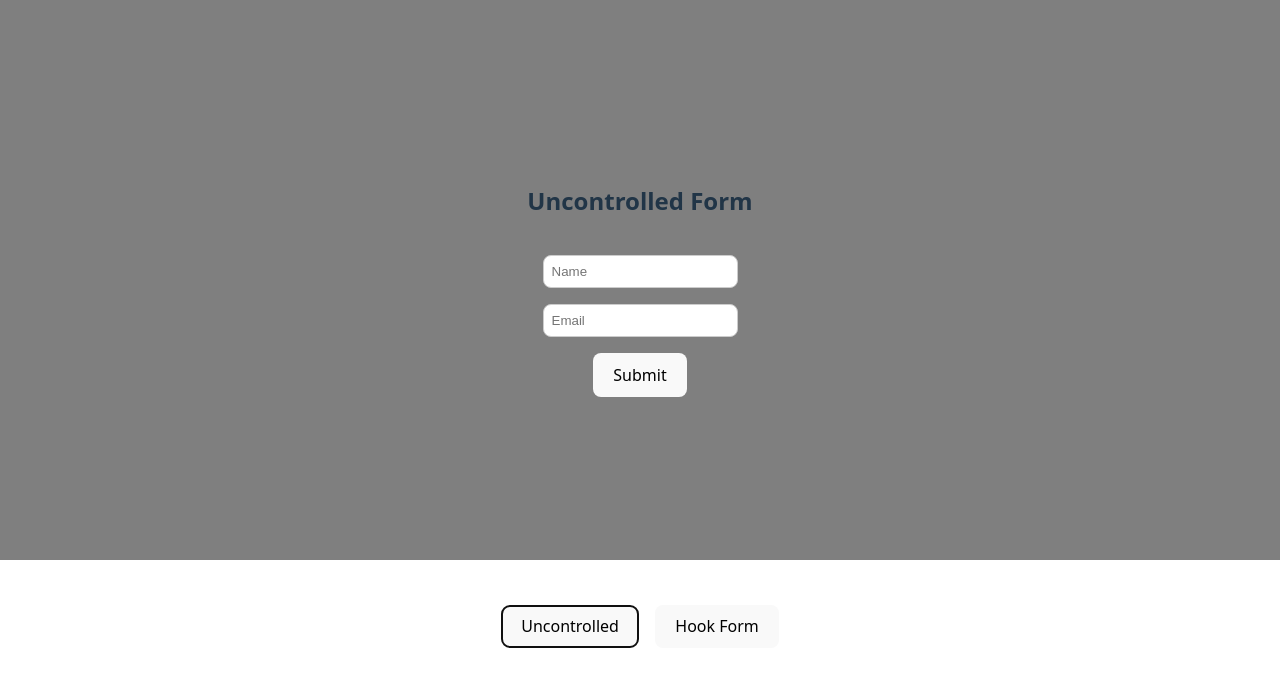
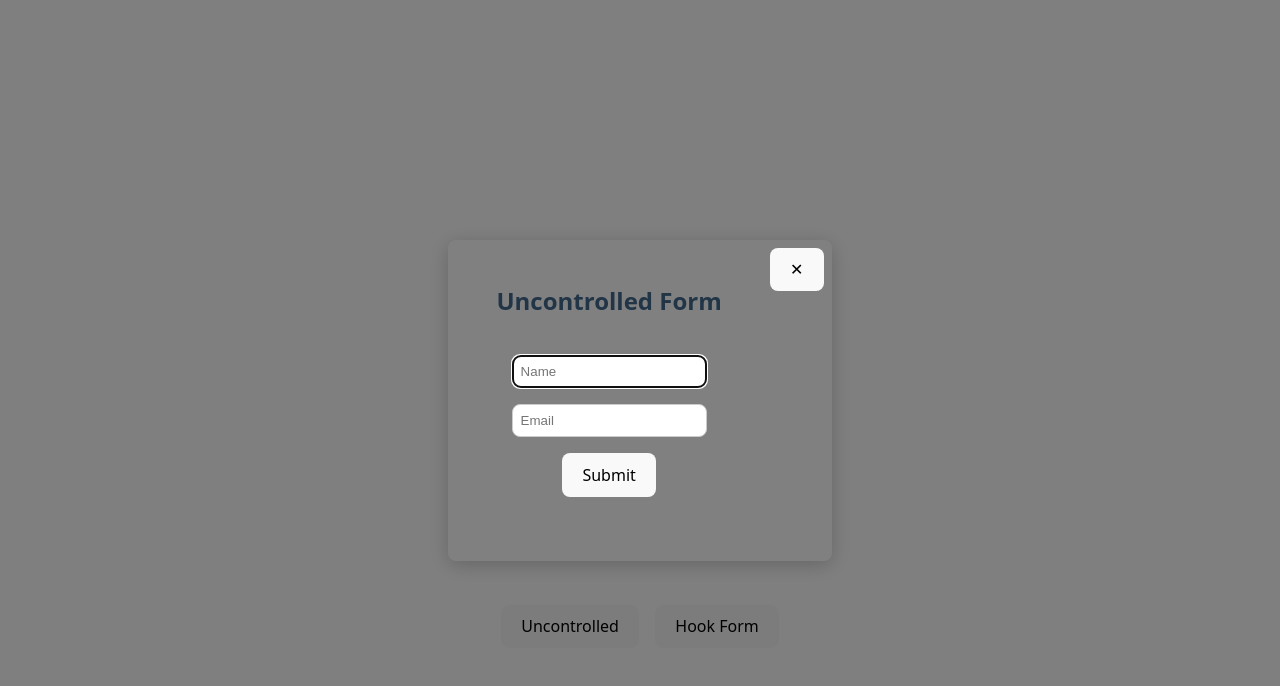
Before and after one commit to Ulistonee/rsschool-react, a React (Vite) app in the folder my-app/: page / in a window 1280 px wide. Both pictures are taken after a click on the button "Uncontrolled". Shown: the top 686 px of the page. Built offline with nearby package versions, Linux system fonts and the light colour scheme.

Commit message:
feat: add design and focus, esc for modal

```diff
--- a/my-app/src/components/hook-form/hook-form.module.css
+++ b/my-app/src/components/hook-form/hook-form.module.css
@@ -3,6 +3,7 @@
     flex-direction: column;
     gap: 1rem;
     align-items: center;
+    padding: 1rem;
 }
 
 .input {
--- a/my-app/src/components/modal/modal.module.css
+++ b/my-app/src/components/modal/modal.module.css
@@ -1,11 +1,24 @@
 .container {
+    border-radius: 8px;
+    box-shadow: 0 4px 20px rgba(0, 0, 0, 0.2);
+    position: relative;
+    background-color: grey;
+    display: flex;
+    justify-content: center;
+    align-items: start;
+    gap: 2rem;
+    padding: 0.5rem 0.5rem 3rem 2rem;
+}
+
+.overlay {
     position: fixed;
     top: 0;
     left: 0;
-  width: 100%;
-  height: 70%;
+    right: 0;
+    bottom: 0;
     background-color: rgba(0, 0, 0, 0.5);
     display: flex;
     justify-content: center;
     align-items: center;
+    z-index: 1000;
 }
--- a/my-app/src/components/modal/modal.tsx
+++ b/my-app/src/components/modal/modal.tsx
@@ -1,18 +1,50 @@
 import ReactDOM from 'react-dom';
 import styles from './modal.module.css';
 import * as React from 'react';
+import { useEffect, useRef } from 'react';
 
 type ModalProps = {
   children: React.ReactNode;
   isOpen: boolean;
+  onClose: () => void;
 }
 
-export const Modal = ({ isOpen, children }: ModalProps) => {
+export const Modal = ({ isOpen, children, onClose }: ModalProps) => {
+  const modalRef = useRef<HTMLDivElement>(null);
+
+  useEffect(() => {
+    const handleKeyDown = (e: KeyboardEvent) => {
+      if (e.key === 'Escape') onClose();
+    };
+    document.addEventListener('keydown', handleKeyDown);
+    return () => document.removeEventListener('keydown', handleKeyDown);
+  }, [onClose]);
+
+  useEffect(() => {
+    if (isOpen && modalRef.current) {
+      const focusable = modalRef.current.querySelector<HTMLElement>(
+        'input, button, [tabindex]:not([tabindex="-1"])'
+      );
+      focusable?.focus();
+    }
+  }, [isOpen, children]);
+
   if (!isOpen) return null;
 
+  const handleOverlayClick = (e: React.MouseEvent<HTMLDivElement>) => {
+    if (e.target === e.currentTarget) {
+      onClose();
+    }
+  };
+
   return ReactDOM.createPortal (
-    <div className={styles.container}>
-      {children}
+    <div className={styles.overlay} onClick={handleOverlayClick}>
+      <div className={styles.container} ref={modalRef}>
+        {children}
+        <button onClick={onClose}>
+          ✕
+        </button>
+      </div>
     </div>,
     document.body
   )
--- a/my-app/src/components/uncontrolled-form/uncontrolled-form.module.css
+++ b/my-app/src/components/uncontrolled-form/uncontrolled-form.module.css
@@ -3,6 +3,7 @@
     flex-direction: column;
     gap: 1rem;
     align-items: center;
+    padding: 1rem;
 }
 
 .input {
--- a/my-app/src/pages/main-page/main-page.tsx
+++ b/my-app/src/pages/main-page/main-page.tsx
@@ -1,4 +1,4 @@
-import { useState, useRef } from 'react';
+import { useState } from 'react';
 import { Modal } from '../../components/modal/modal';
 import { UncontrolledForm } from '../../components/uncontrolled-form/uncontrolled-form';
 import { HookForm } from '../../components/hook-form/hook-form';
@@ -12,16 +12,18 @@ export const MainPage = () => {
     setModalType(type);
   };
 
+  const closeModal = () => {
+    setModalType(null);
+  };
+
   return (
     <main className={styles.container}>
       <section className={styles.buttonContainer}>
         <button onClick={() => openModal('uncontrolled')}>{messages.buttons.unconrolled}</button>
         <button onClick={() => openModal('hook')}>{messages.buttons.hookForm}</button>
-        <Modal isOpen={modalType === 'uncontrolled'}>
-          <UncontrolledForm/>
-        </Modal>
-        <Modal isOpen={modalType === 'hook'}>
-          <HookForm/>
+        <Modal isOpen={modalType !== null} onClose={closeModal}>
+          {modalType === 'uncontrolled' && <UncontrolledForm />}
+          {modalType === 'hook' && <HookForm />}
         </Modal>
       </section>
     </main>
```
Lines whose indentation alone changed are shown as unchanged.
